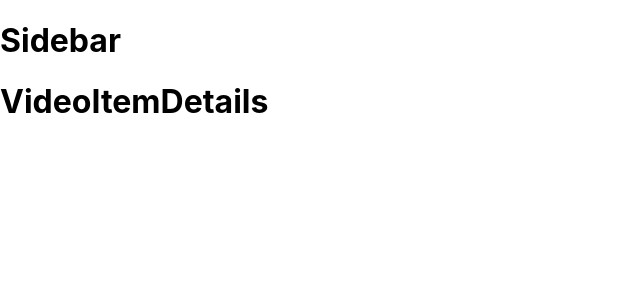
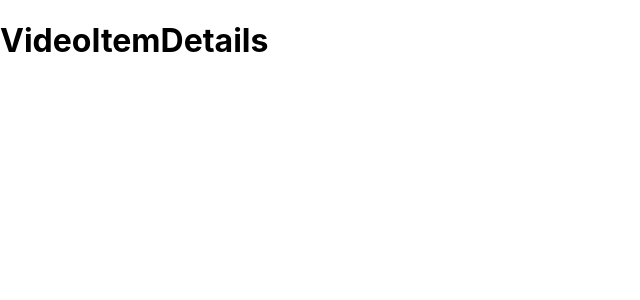
Before and after one commit to Mayukhdevan/nxtWatchApp, a React (Create React App) app: page /videos/1 in a window 1280 px wide. Shown: the top 300 px of the page, without its empty margins (0-640 px from the left). Built offline with nearby package versions, Linux system fonts and the light colour scheme; a web font is replaced by a local one.

Commit message:
all routes inside app.js

```diff
--- a/src/App.js
+++ b/src/App.js
@@ -1,7 +1,6 @@
 import './App.css'
-import {Route, Switch, Redirect, useLocation} from 'react-router-dom'
+import {Route, Switch, Redirect} from 'react-router-dom'
 import Login from './components/Login'
-import Sidebar from './components/Sidebar'
 import Home from './components/Home'
 import Trending from './components/Trending'
 import Gaming from './components/Gaming'
@@ -10,14 +9,7 @@ import VideoItemDetails from './components/VideoItemDetails'
 import NotFound from './components/NotFound'
 
 // Replace your code here
-const App = () => {
-  const location = useLocation()
-  const {pathname} = location
-  const showSidebar = pathname !== '/login' && pathname !== '/bad-path'
-
-  return (
-    <>
-      {showSidebar && <Sidebar />}
+const App = () => (
   <Switch>
     <Route exact path="/" component={Home} />
     <Route exact path="/login" component={Login} />
@@ -28,8 +20,6 @@ const App = () => {
     <Route exact path="/bad-path" component={NotFound} />
     <Redirect to="/bad-path" />
   </Switch>
-    </>
 )
-}
 
 export default App
```
Also changed, not shown: src/components/Layout.js (deleted, +0 -21 lines). Lines whose indentation alone changed are shown as unchanged.
